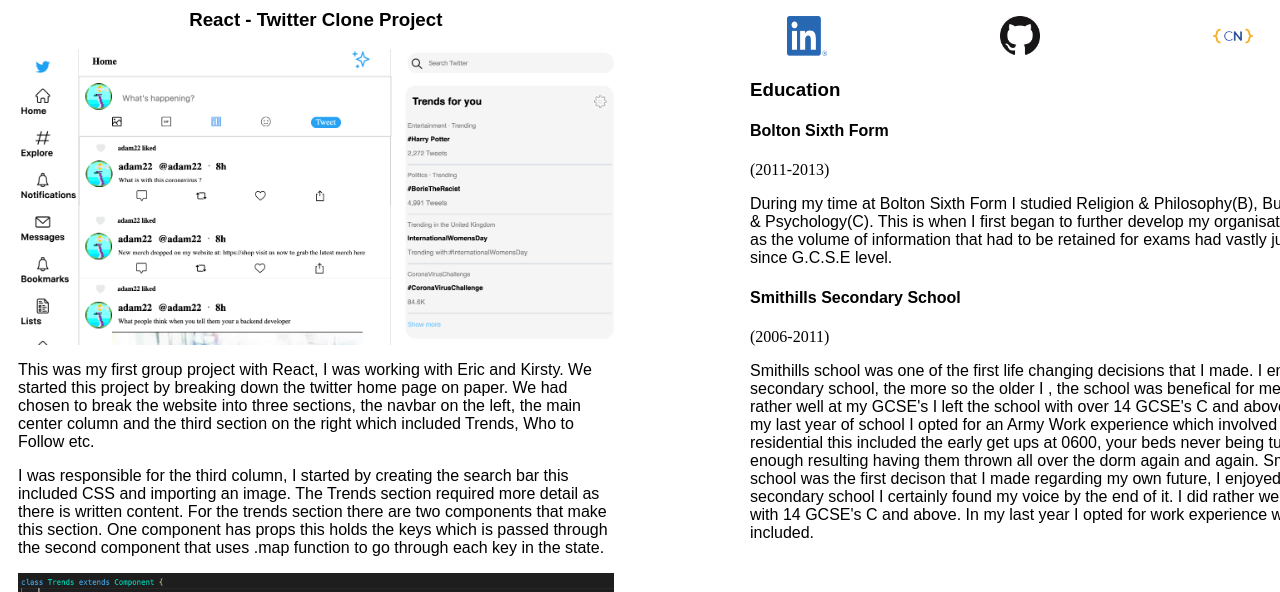
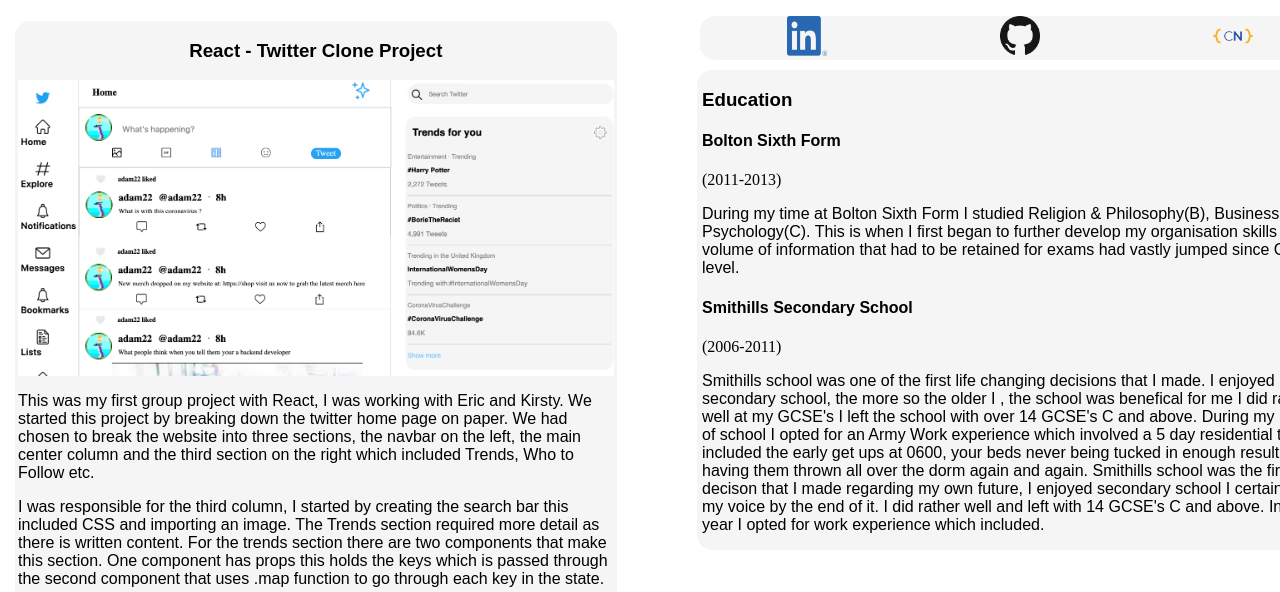
Before and after one commit to MatthewGuyRobin/MatthewGRobinson, a React (Create React App) app: page /links in a window 1280 px wide. Shown: the part 360-952 px from the top of the page. Built offline with nearby package versions, Linux system fonts and the light colour scheme.

Commit message:
aligned content

```diff
--- a/src/index.css
+++ b/src/index.css
@@ -90,7 +90,9 @@
   display: flex;
   justify-content: space-around;
   width:50%;
-  margin-left: 700px
+  margin-left: 700px;
+  background-color: whitesmoke;
+  border-radius: 15px;
 }
 .imagelink{
   width:40px;
@@ -120,8 +122,10 @@
   flex-direction: column;
   width:47%;
   position: absolute;
-  top: 350px;
+  top: 381px;
   margin-left: 15px;
+  background-color: whitesmoke;
+  border-radius: 15px;
 
 }
 .image{
@@ -136,7 +140,13 @@
 /* acheivements */
 
 .education-container{
-  width:47%;
-  margin-left: 750px;
-  /* margin-right: 2px; */
+  width:50%;
+  background-color: whitesmoke;
+  position: absolute;
+  left: 697px;
+  top: 430px;
+  border-radius: 15px;
+  padding-left: 5px;
+  padding-right: 5px;
+
 }
```
